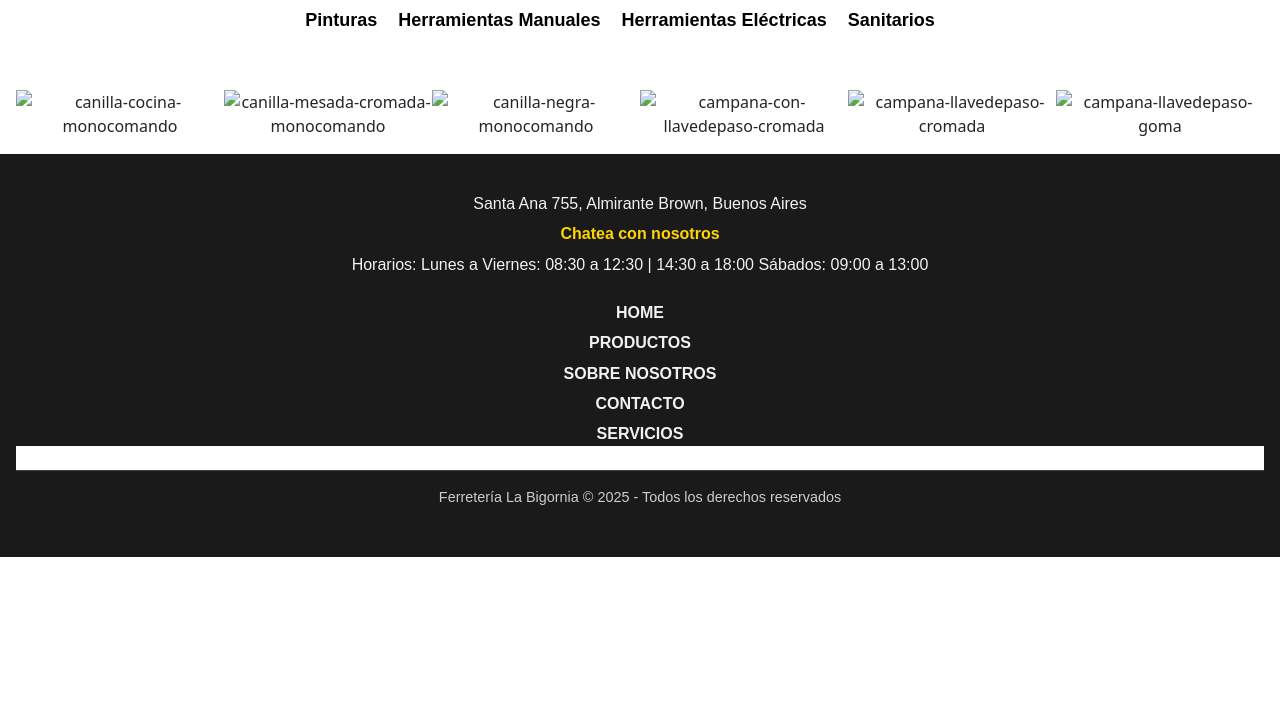
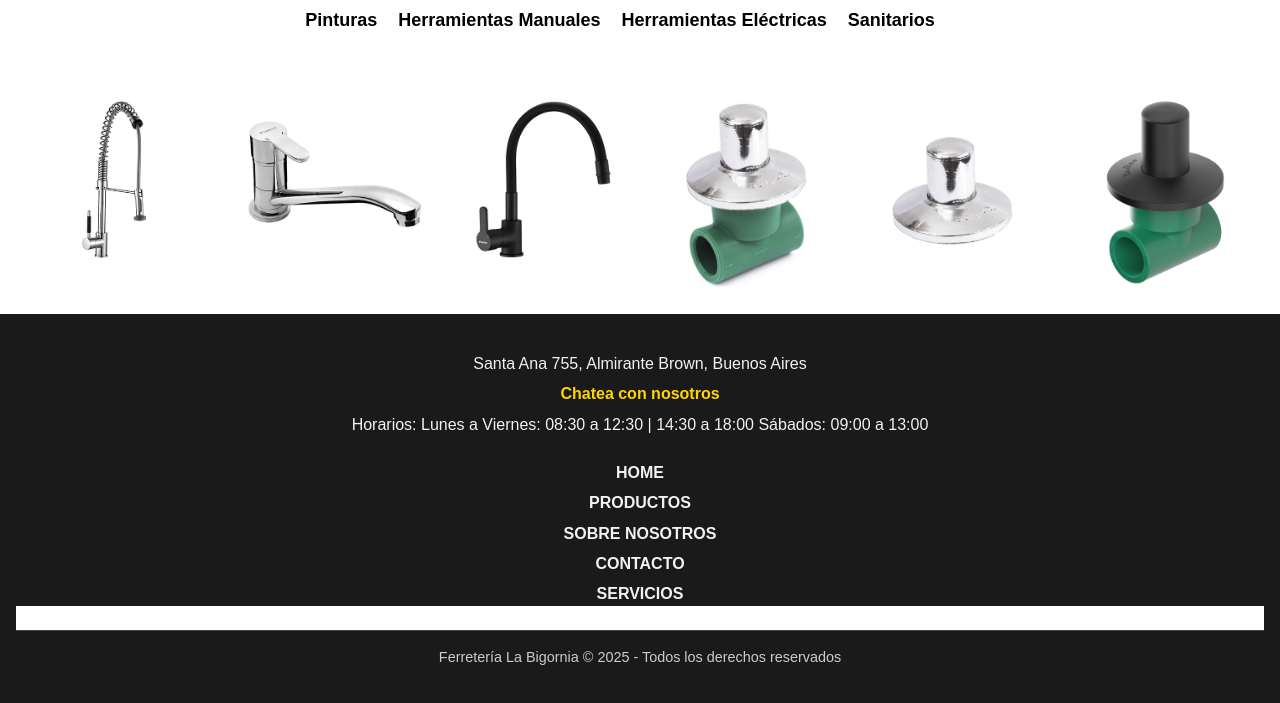
Before and after one commit to santiagolopezchadad/entrega2-SantiagoLopezChadad, a plain HTML site: page labigornia/product.html in a window 1280 px wide. Shown: the part 171-874 px from the top of the page. Before the commit the page ends 800 px from the top, so only its background shows below. Drawn offline with nearby package versions, Linux system fonts and the light colour scheme; files that its build step writes are made by us from their sources; the site is published under a folder, as on GitHub Pages, so addresses that start at the root find nothing.

Commit message:
corrección rutas de imagenes

```diff
--- a/labigornia/product.html
+++ b/labigornia/product.html
@@ -13,7 +13,7 @@
   <header>
     <nav class="navbar navbar-expand-lg navbar-light bg-bigornia">
   <div class="container-fluid">
-    <a class="navbar-brand" href="index.html">La Bigornia</a>
+    <a class="navbar-brand" href="/index.html">La Bigornia</a>
     <button class="navbar-toggler" type="button" data-bs-toggle="collapse" data-bs-target="#navbarNavDropdown" aria-controls="navbarNavDropdown" aria-expanded="false" aria-label="Toggle navigation">
       <span class="navbar-toggler-icon"></span>
     </button>
@@ -53,22 +53,22 @@
 <section>
 <div class="section-product">
     <div>
-<img src="/images/canilla-cocina.webp" alt="canilla-cocina-monocomando">
+<img src="../images/canilla-cocina.webp" alt="canilla-cocina-monocomando">
 </div>
 <div>
-<img src="/images/canilla-mesada.webp" alt="canilla-mesada-cromada-monocomando">
+<img src="../images/canilla-mesada.webp" alt="canilla-mesada-cromada-monocomando">
 </div>
 <div>
-<img src="/images/canilla-negra.webp" alt="canilla-negra-monocomando">
+<img src="../images/canilla-negra.webp" alt="canilla-negra-monocomando">
 </div>
 <div>
-  <img src="/images/campana-con-llavedepaso.webp" alt="campana-con-llavedepaso-cromada">
+  <img src="../images/campana-con-llavedepaso.webp" alt="campana-con-llavedepaso-cromada">
 </div>
 <div>
-  <img src="/images/campana-llavedepaso.webp" alt="campana-llavedepaso-cromada">
+  <img src="../images/campana-llavedepaso.webp" alt="campana-llavedepaso-cromada">
 </div>
 <div>
-  <img src="/images/llavedepaso-1.jpg" alt="campana-llavedepaso-goma">
+  <img src="../images/llavedepaso-1.jpg" alt="campana-llavedepaso-goma">
 </div>
 
 </div>
```
Also changed, not shown: index.html (+4 -4 lines), labigornia/aboutme.html (+2 -2 lines), labigornia/contact.html (+1 -1 lines), labigornia/service.html (+1 -1 lines).
